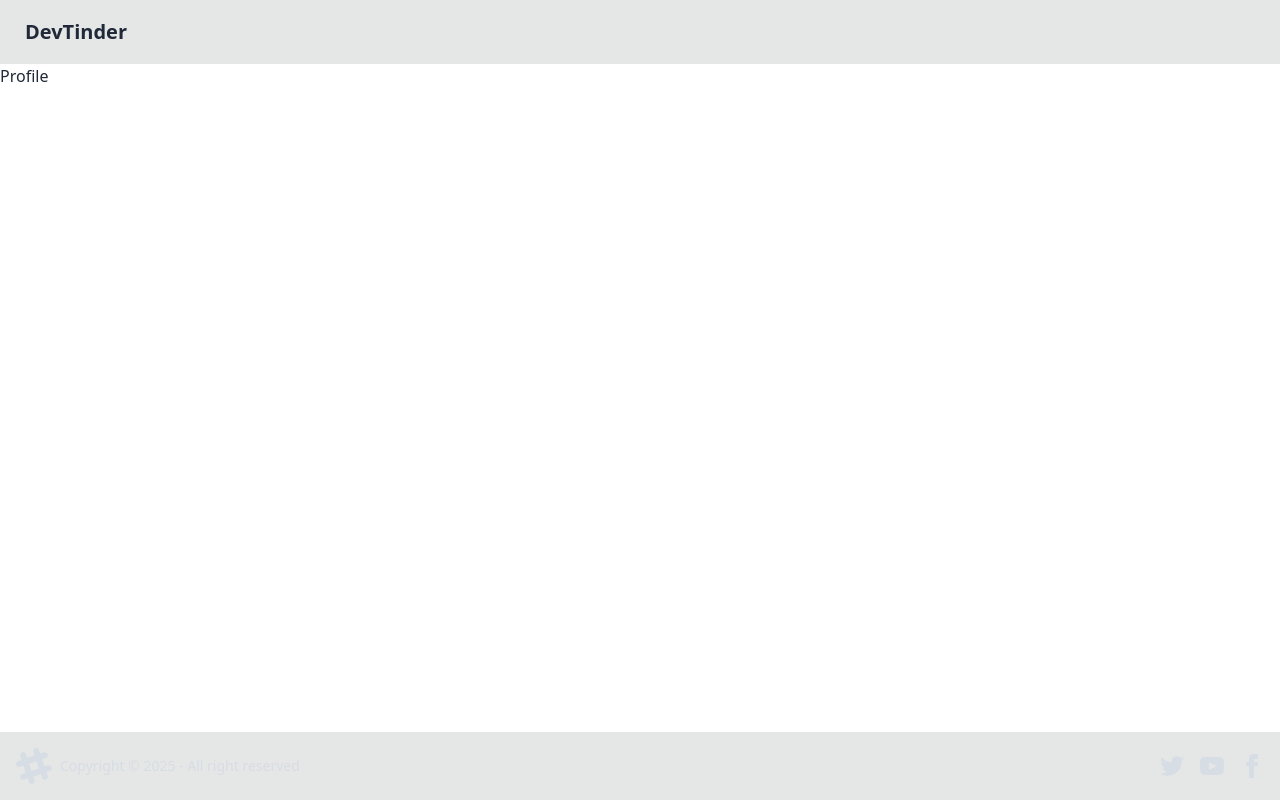
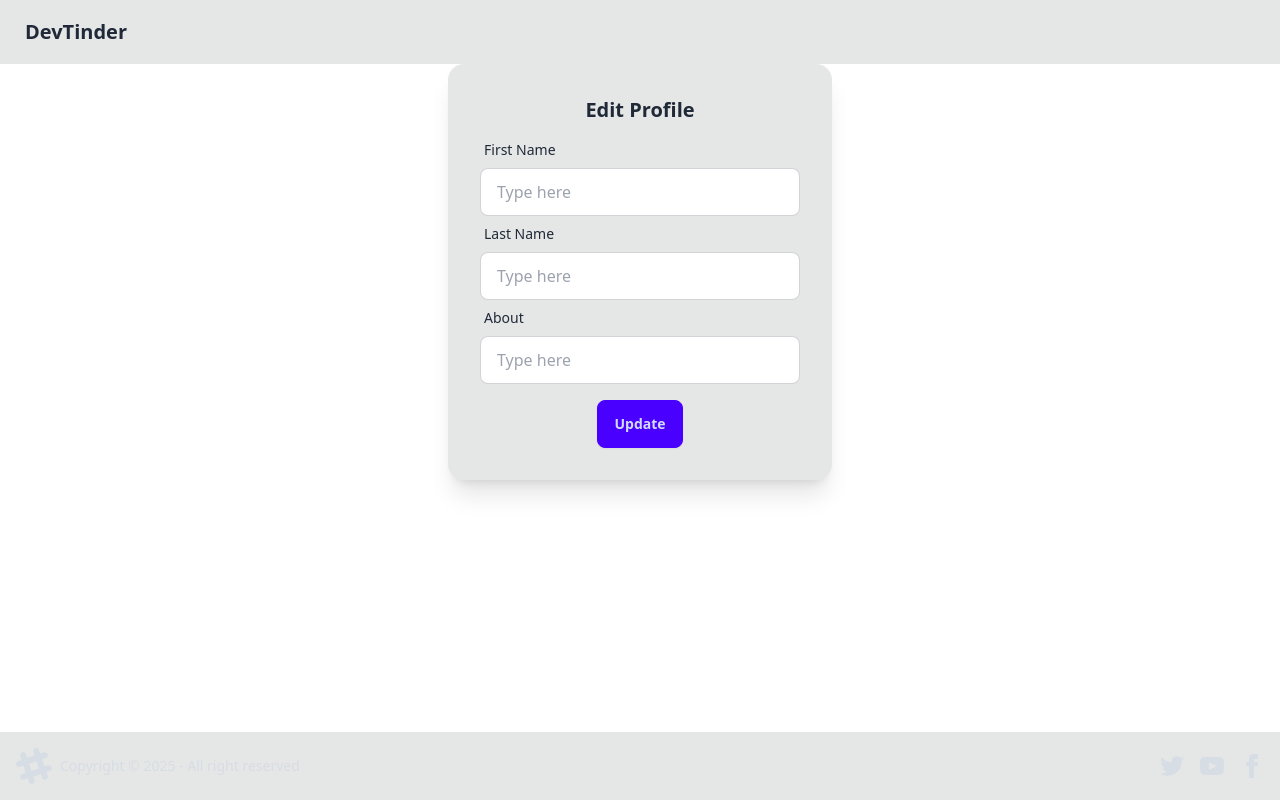
Before and after one commit to bikashpdyadav/DevTinderUI, a React (Vite) app: page /profile in a window 1280 px wide. Built offline with nearby package versions, Linux system fonts and the light colour scheme; no server answers.

Commit message:
Build Profile update form and used profile/edit patch api

```diff
--- /dev/null
+++ b/src/components/EditProfile.jsx
@@ -0,0 +1,87 @@
+import React, { useState, useEffect } from 'react';
+import { useSelector } from 'react-redux';
+import axios from 'axios';
+import { BASE_URL } from '../utils/constants';
+
+const EditProfile = () => {
+    const user = useSelector((store) => store.user);
+    console.log(user);
+
+    const [firstName, setFirstName] = useState('');
+    const [lastName, setLastName] = useState('');
+    const [about, setAbout] = useState('');
+    const [error, setError] = useState("");
+
+    useEffect(() => {
+        if (user) {
+            setFirstName(user.firstName || '');
+            setLastName(user.lastName || '');
+            setAbout(user.about || '');
+        }
+    }, [user]);
+
+    const handleProfileUpdate = async () => {
+        try {
+            const res = await axios.patch(BASE_URL + "/profile/edit", {
+                firstName,
+                lastName,
+                about,
+            }, { withCredentials: true });
+
+            console.log(res);
+        } catch (err) {
+            setError(err?.response?.data || "Something went wrong!!");
+        }
+    };
+
+    return (
+        <div className='flex justify-center'>
+            <div className="card bg-base-300 w-96 shadow-xl">
+                <div className="card-body">
+                    <h2 className="card-title justify-center">Edit Profile</h2>
+                    <div>
+                        <label className="form-control w-full max-w-xs">
+                            <div className="label">
+                                <span className="label-text">First Name</span>
+                            </div>
+                            <input
+                                type="text"
+                                value={firstName}
+                                placeholder="Type here"
+                                onChange={(e) => setFirstName(e.target.value)}
+                                className="input input-bordered w-full max-w-xs" />
+                        </label>
+                        <label className="form-control w-full max-w-xs">
+                            <div className="label">
+                                <span className="label-text">Last Name</span>
+                            </div>
+                            <input
+                                type="text"
+                                value={lastName}
+                                placeholder="Type here"
+                                onChange={(e) => setLastName(e.target.value)}
+                                className="input input-bordered w-full max-w-xs" />
+                        </label>
+                        <label className="form-control w-full max-w-xs">
+                            <div className="label">
+                                <span className="label-text">About</span>
+                            </div>
+                            <input
+                                type="text"
+                                value={about}
+                                placeholder="Type here"
+                                onChange={(e) => setAbout(e.target.value)}
+                                className="input input-bordered w-full max-w-xs" />
+                        </label>
+                    </div>
+                    <p className='text-red-400'>{error}</p>
+                    <div className="card-actions justify-center">
+                        <button className="btn btn-primary" onClick={handleProfileUpdate}>Update</button>
+                    </div>
+                </div>
+            </div>
+        </div>
+    );
+};
+
+export default EditProfile;
--- a/src/components/Profile.jsx
+++ b/src/components/Profile.jsx
@@ -1,8 +1,11 @@
 import React from 'react'
+import EditProfile from './EditProfile'
 
 const Profile = () => {
   return (
-    <div>Profile</div>
+    <div>
+      <EditProfile />
+    </div>
   )
 }
 
```
